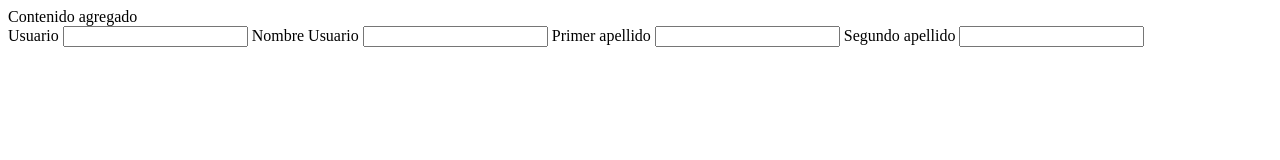
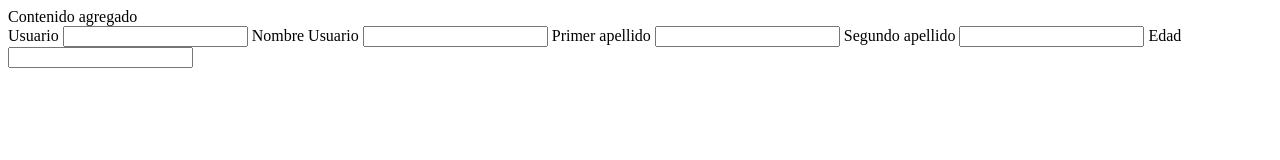
Before and after one commit to DavidCampos15012017/hello-world-git, a plain HTML site: page index.html in a window 1280 px wide. Drawn offline with Linux system fonts and the light colour scheme.

Commit message:
Se agrega edad

```diff
--- a/index.html
+++ b/index.html
@@ -23,6 +23,8 @@
             <input id="primerApellido" type="text" class="text">
             <label>Segundo apellido</label>
             <input id="segundoApellido" type="text" class="text">
+            <label>Edad</label>
+            <input id="edad" type="text" class="text">
         </form>
     </section>
 </body>
```
